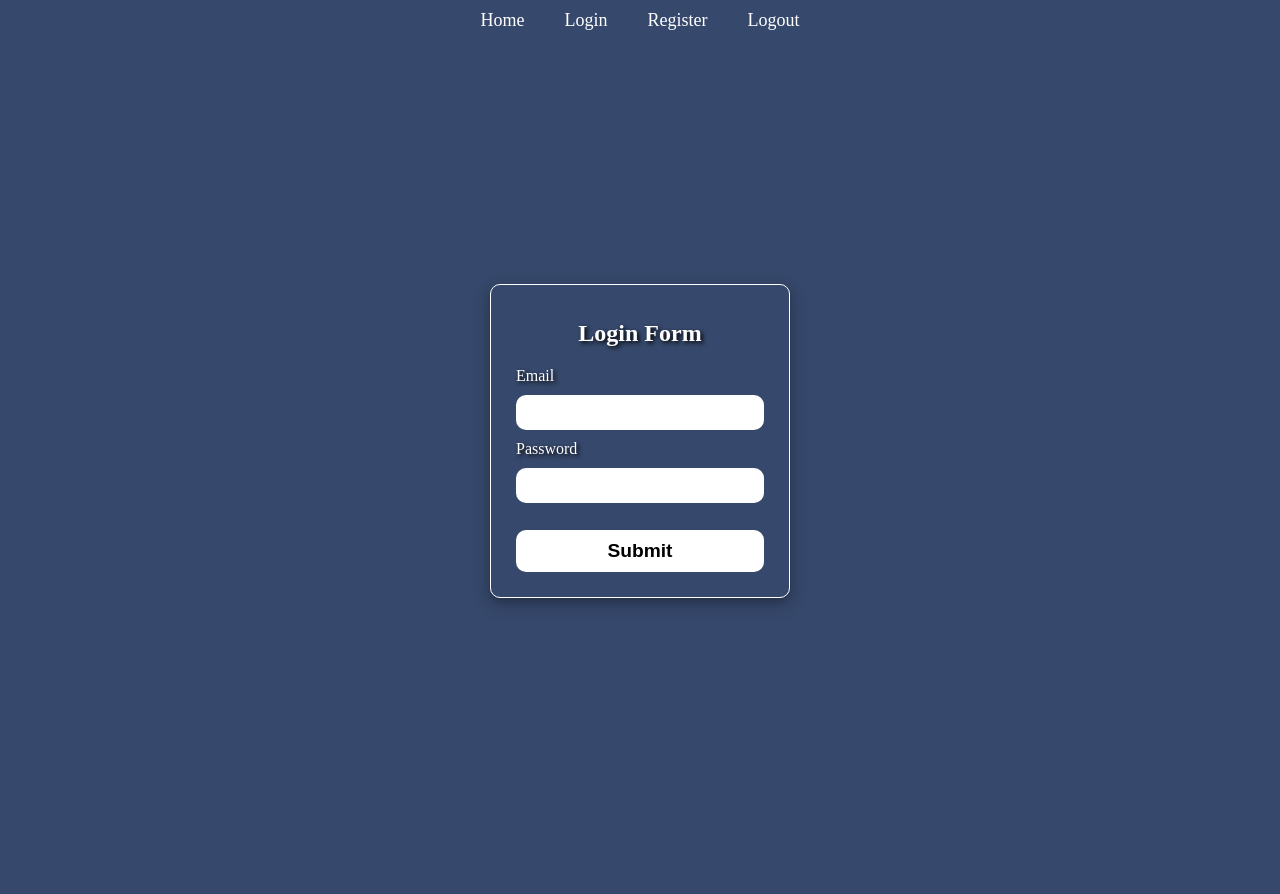
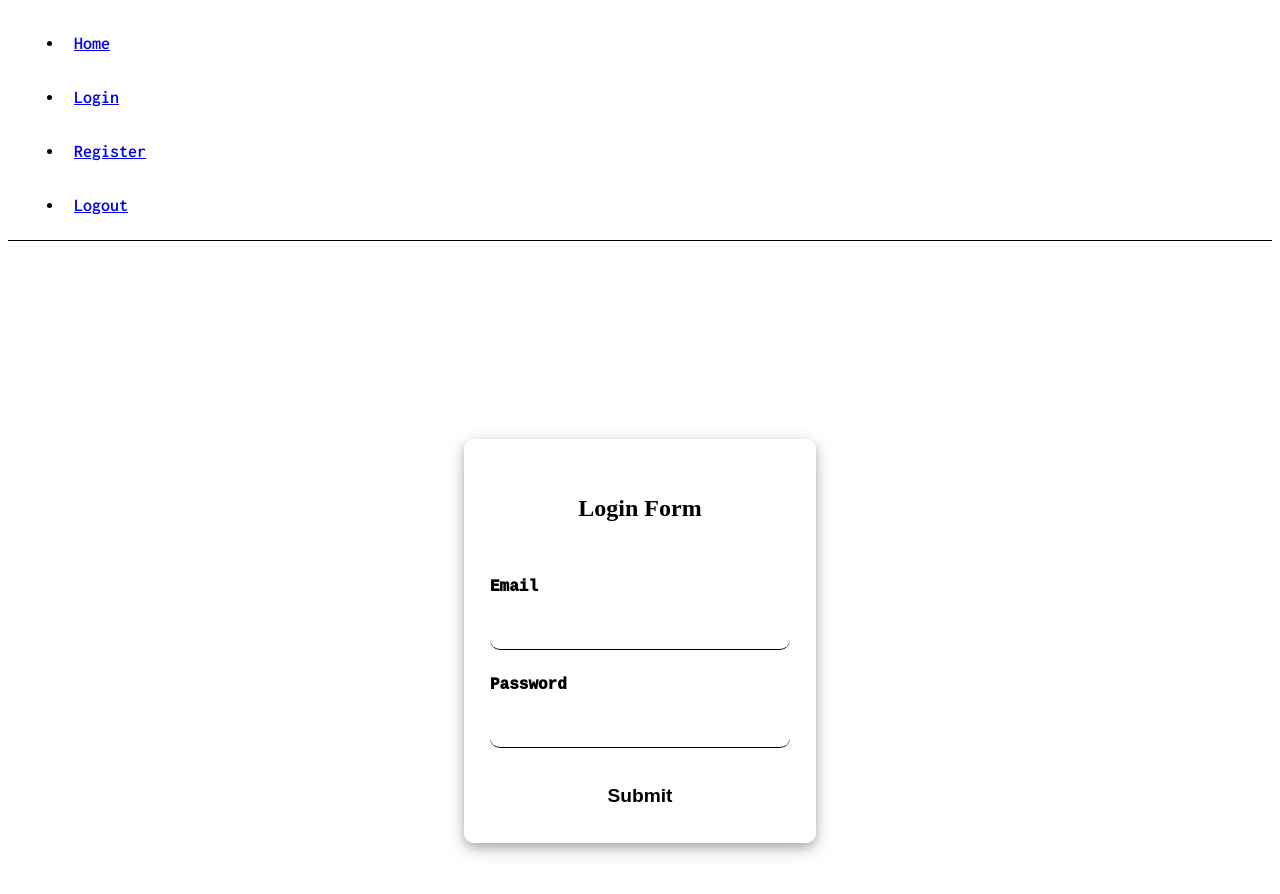
Before and after one commit to Ch1nmayH/Authentication-Frontend, a React (Create React App) app: page /login in a window 1280 px wide. Shown: the top 894 px of the page. Before the commit the page ends 841 px from the top, so only its background shows below. Built offline with nearby package versions, Linux system fonts and the light colour scheme.

Commit message:
Improved overall styling

```diff
--- a/src/styles/NavBar.css
+++ b/src/styles/NavBar.css
@@ -1,34 +1,38 @@
-* {
-  margin: 0;
-  box-sizing: border-box;
-  padding: 0;
+@import url("https://fonts.googleapis.com/css2?family=Inconsolata:wght@600&display=swap");
+
+.nav-container {
+  display: flex;
+  justify-content: space-between;
+  align-items: center;
+  border-bottom: 1px solid black;
 }
 
-.nav-container {
-  color: white;
+.nav-container h2 {
+  font-family: "Rubik Vinyl", cursive;
+  padding: 1rem;
+  cursor: pointer;
+}
+
+.nav-menu {
   display: flex;
   justify-content: center;
-  align-items: stretch;
-}
-
-.nav-link {
-  text-decoration: none;
-  font-size: large;
-  color: inherit;
+  align-items: center;
+  gap: 1rem;
 }
 
 .nav-items {
-  list-style: none;
-  margin: 10px;
-  padding: 0 10px;
-}
-
-.nav {
-  display: flex;
-  justify-content: center;
-  align-items: stretch;
+  padding: 0 1rem;
+  font-family: "Inconsolata", monospace;
+  font-weight: bolder;
+  font-size: large;
+  padding: 10px;
+  margin: 1rem;
+  /* border: 1px solid black; */
+  border-radius: 10px;
+  cursor: pointer;
 }
 
 .nav-items:hover {
-  background-color: blueviolet;
+  background-color: #c0daf0;
+  box-shadow: 0 4px 8px 0 rgba(0, 0, 0, 0.2), 0 6px 20px 0 rgba(0, 0, 0, 0.19);
 }
--- /dev/null
+++ b/src/styles/global.css
@@ -0,0 +1,19 @@
+@import url("https://fonts.googleapis.com/css2?family=Josefin+Sans:ital,wght@0,100;0,300;1,300&family=Roboto+Mono:wght@200&family=Rubik+Vinyl&display=swap");
+
+* {
+  margin: 0;
+  box-sizing: border-box;
+  padding: 0;
+  font-family: "Josefin Sans", sans-serif;
+  /* font-family: "Rubik Vinyl", cursive; */
+  /* font-family: "Roboto Mono", monospace; */
+  color: black;
+}
+
+li {
+  list-style: none;
+}
+
+a {
+  text-decoration: none;
+}
--- a/src/styles/style.css
+++ b/src/styles/style.css
@@ -1,18 +1,8 @@
-* {
-  margin: 0;
-  box-sizing: border-box;
-  padding: 0;
-}
-
-body {
-  background-color: #36486b;
-}
 .form-container {
   display: flex;
   height: 100vh;
   justify-content: center;
   align-items: center;
-  text-shadow: 2px 2px 4px #000000;
 }
 
 form {
@@ -25,17 +15,21 @@ form {
   border-radius: 10px;
 }
 
-label {
+form label {
   text-align: left;
   padding: 10px 0;
-  color: white;
+  font-family: "Roboto Mono", monospace;
+  font-weight: 1000;
+  margin-top: 1rem;
 }
 
-input {
+form input {
   border: none;
+  border-bottom: 1px solid black;
   border-radius: 10px;
-  background-color: white;
+  background-color: #fff;
   padding: 10px;
+  font-size: 20px;
 }
 
 button {
@@ -53,7 +47,7 @@ button {
 form h2 {
   text-align: center;
   padding: 10px;
-  color: white;
+  /* color: white; */
 }
 
 button:hover {
```
